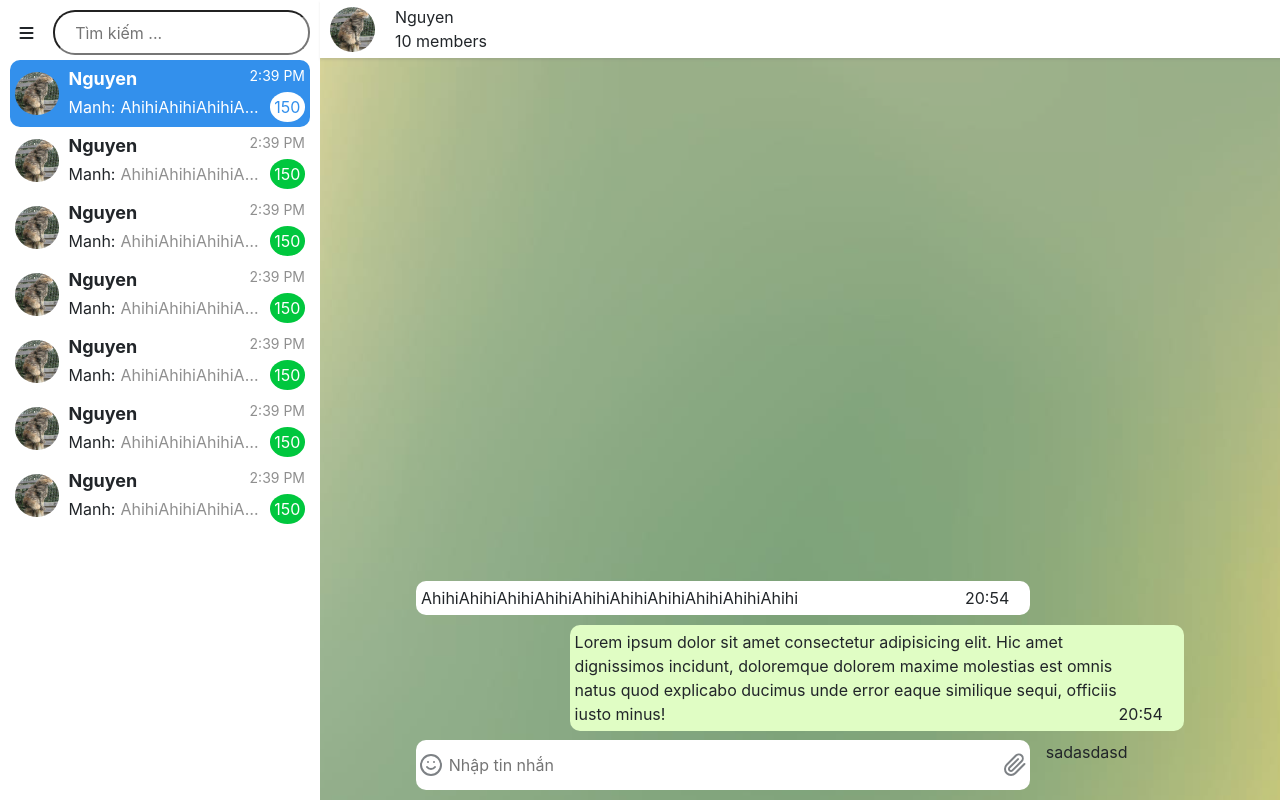
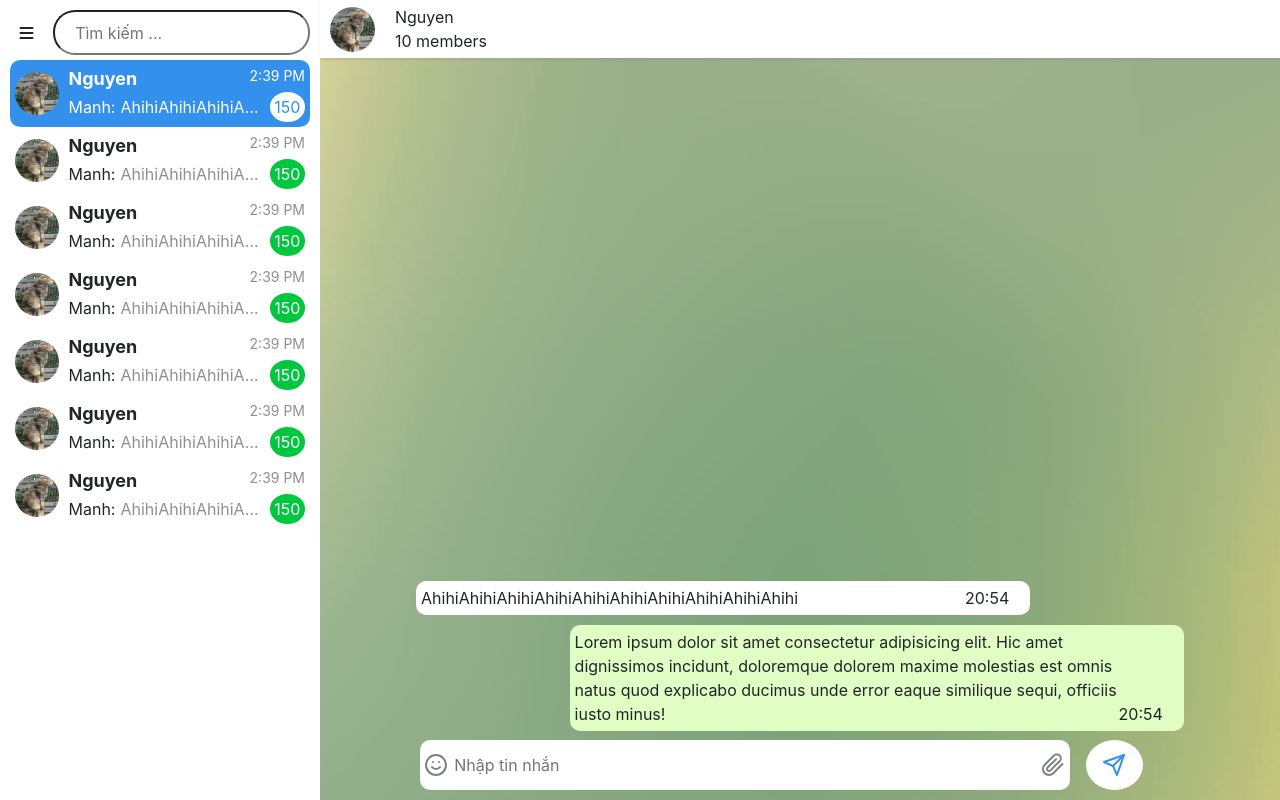
Before and after one commit to lemanh583/MaNguonMoK58, a Vue app in the folder client/: page / in a window 1280 px wide. Built offline with nearby package versions, Linux system fonts and the light colour scheme.

Commit message:
Update chatview.vue

```diff
--- a/client/src/components/chatview.vue
+++ b/client/src/components/chatview.vue
@@ -54,18 +54,25 @@
                         </svg>
                     </div>
                     <div class="message-input">
-                        <input type="text" class="input-content" placeholder="Nhập tin nhắn" />
+                        <input  type="text" class="input-content" placeholder="Nhập tin nhắn" />
                     </div>
                     <div class="icon">
-                        <svg xmlns="http://www.w3.org/2000/svg" style="color: #7d8185;" width="24" height="24" viewBox="0 0 24 24" fill="none" stroke="currentColor" stroke-width="2" stroke-linecap="round" stroke-linejoin="round" class="feather feather-paperclip">
+                        <svg xmlns="http://www.w3.org/2000/svg"  style="color: #7d8185;" width="24" height="24" viewBox="0 0 24 24" fill="none" stroke="currentColor" stroke-width="2" stroke-linecap="round" stroke-linejoin="round" class="feather feather-paperclip">
                             <path d="M21.44 11.05l-9.19 9.19a6 6 0 0 1-8.49-8.49l9.19-9.19a4 4 0 0 1 5.66 5.66l-9.2 9.19a2 2 0 0 1-2.83-2.83l8.49-8.48"></path>
                         </svg>
                     </div>
                 </div>
                 <div class="message-footer-right">
-                    <div class="message-footer-right-content">
-sadasdasd
-                    </div>
+
+                        <div class="message-footer-right-content">
+
+                            <svg xmlns="http://www.w3.org/2000/svg" style="color: #3390ec;" width="24" height="24" viewBox="0 0 24 24" fill="none" stroke="currentColor" stroke-width="2" stroke-linecap="round" stroke-linejoin="round" class="feather feather-send">
+                                <line x1="22" y1="2" x2="11" y2="13"></line>
+                                <polygon points="22 2 15 22 11 13 2 9 22 2"></polygon>
+                            </svg>
+
+                        </div>
+
                 </div>
             </div>
 
@@ -88,36 +95,57 @@ export default {
                 unreadMessage: 150,
                 member: 10,
             }, ],
+
         };
+
     },
 
 };
 </script>
 
 <style scoped>
+
 /* message-footer */
 .boxchat .message-footer {
-    width: 80%;
-    margin: 1% 10%;
+    width: 90%;
+    margin: 1% 5%;
     display: flex;
 
 }
 
-.boxchat .message-footer .message-footer-left{
+.boxchat .message-footer .message-footer-left {
     width: 80%;
     background-color: white;
     display: flex;
     align-items: center;
     border-radius: 10px;
     height: 50px;
+    margin-left: 6%;
 }
 
 .boxchat .message-footer .message-footer-right {
     width: 20%;
 }
+
 .boxchat .message-footer .message-footer-right .message-footer-right-content {
-    width: 90%;
-    margin-left: auto;
+    width: 35%;
+    height: 100%;
+    background-color: white;
+    display: flex;
+    justify-content: center;
+    align-items: center;
+    border-radius: 100%;
+    margin-left: 10%;
+}
+.boxchat .message-footer .message-footer-right .message-footer-right-content:hover {
+
+    background-color: #3390ec;
+
+
+}
+.boxchat .message-footer .message-footer-right .message-footer-right-content svg:hover {
+      fill: white;
+  color: white;
 }
 
 .boxchat .message-footer .icon {
@@ -128,6 +156,7 @@ export default {
 
 .boxchat .message-footer .message-input {
     width: 90%;
+
 }
 
 .boxchat .message-footer .message-input .input-content {
```
